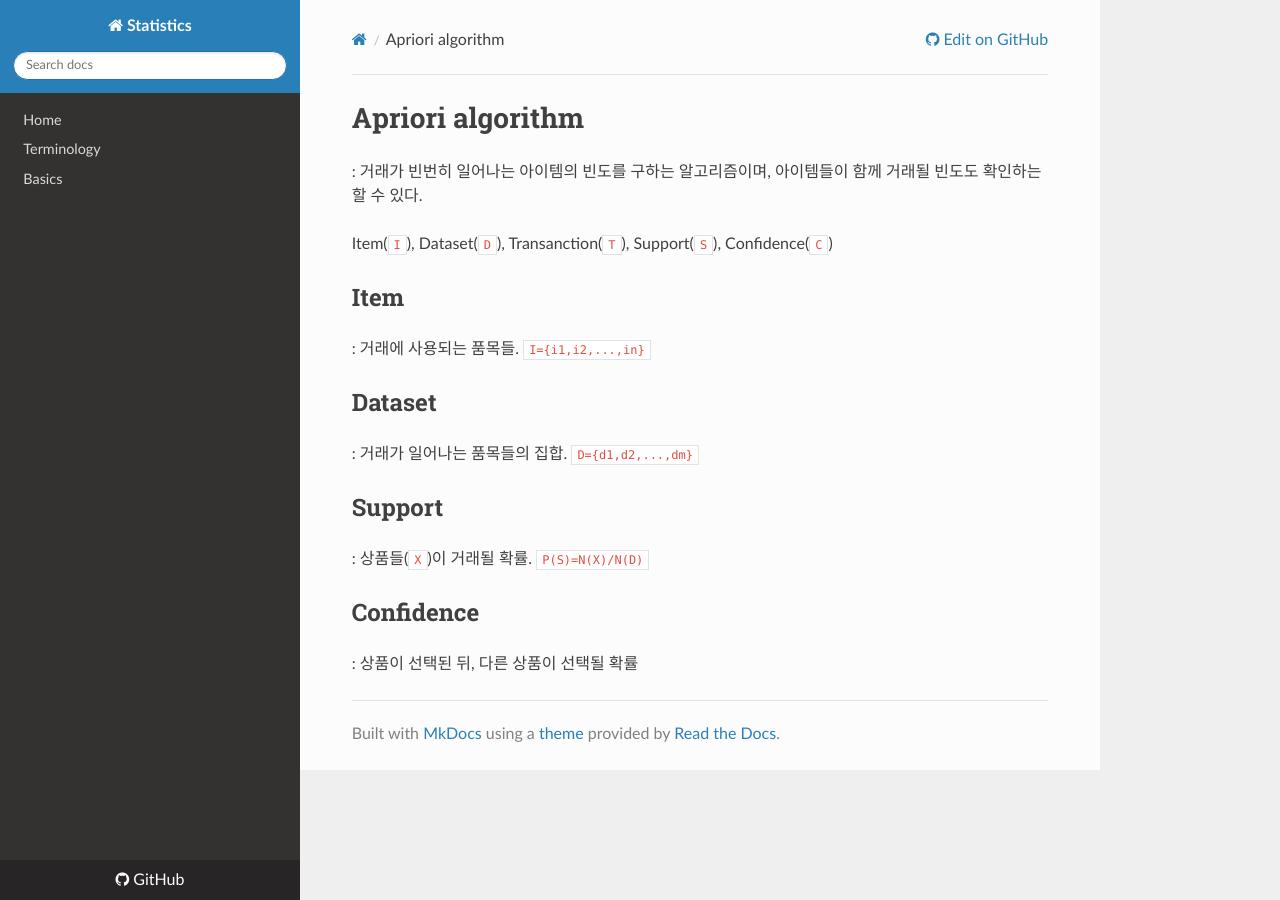
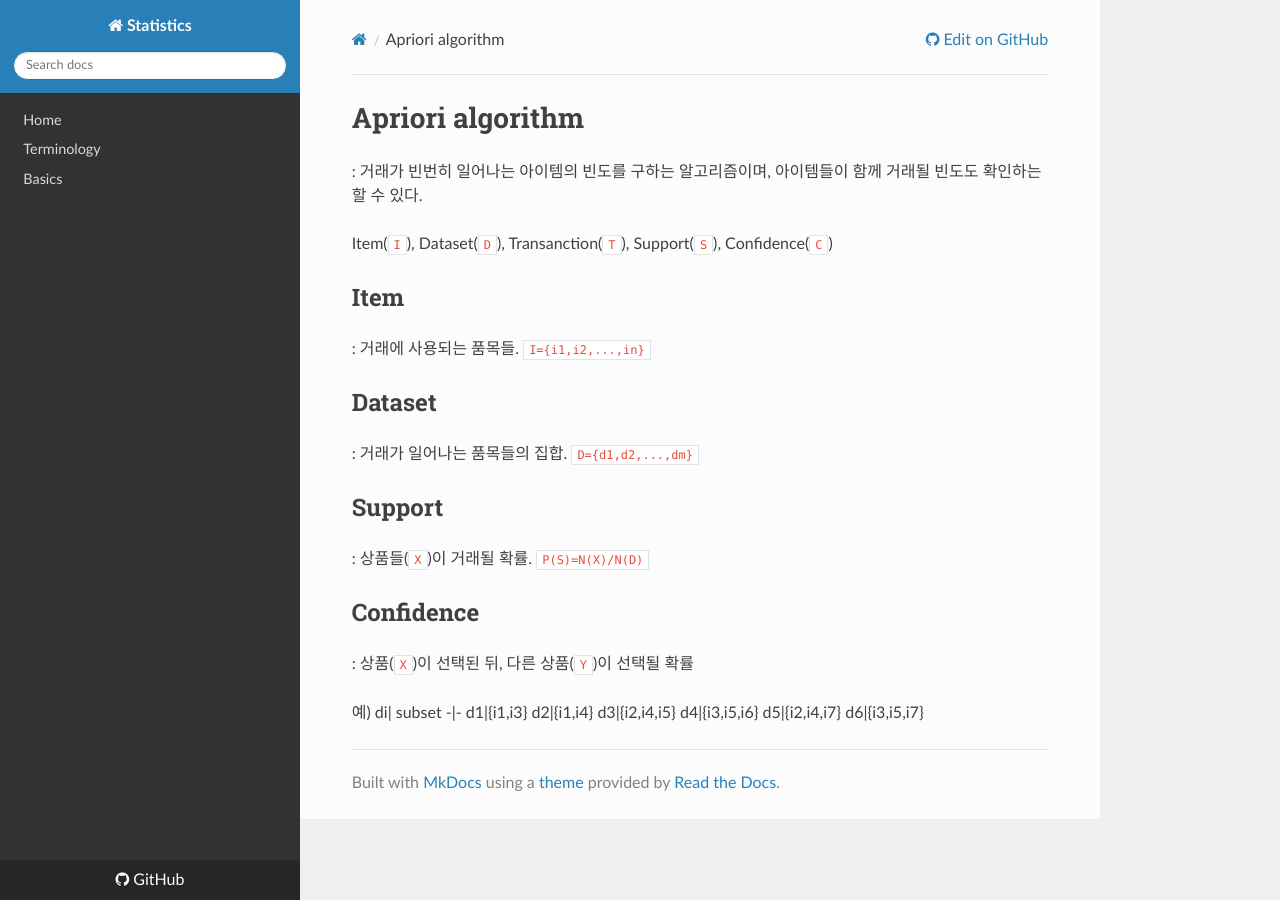
Before and after one commit to WonyoungCho/Statistics, an MkDocs documentation site: the page built from docs/algorithm.md, in a window 1280 px wide. Built offline with MkDocs 1.6.1, drawn with Linux system fonts in a browser that asks for light colours; nearby versions of some CDN libraries; old or Windows-style settings are respelled for this version of MkDocs.

Commit message:
Update algorithm.md

```diff
--- a/docs/algorithm.md
+++ b/docs/algorithm.md
@@ -13,4 +13,14 @@ Item(`I`), Dataset(`D`), Transanction(`T`), Support(`S`), Confidence(`C`)
 : 상품들(`X`)이 거래될 확률. `P(S)=N(X)/N(D)`
 
 ## Confidence
-:  상품이 선택된 뒤, 다른 상품이 선택될 확률
+:  상품(`X`)이 선택된 뒤, 다른 상품(`Y`)이 선택될 확률
+
+예)
+di| subset
+-|-
+d1|{i1,i3}
+d2|{i1,i4}
+d3|{i2,i4,i5}
+d4|{i3,i5,i6}
+d5|{i2,i4,i7}
+d6|{i3,i5,i7}
```
